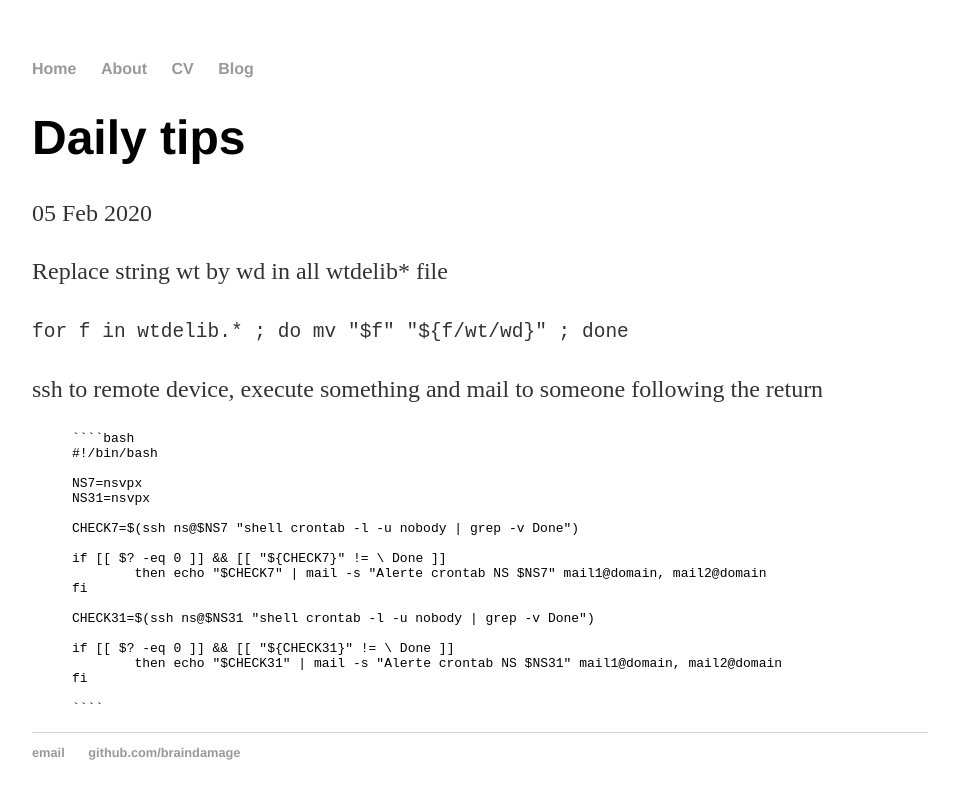
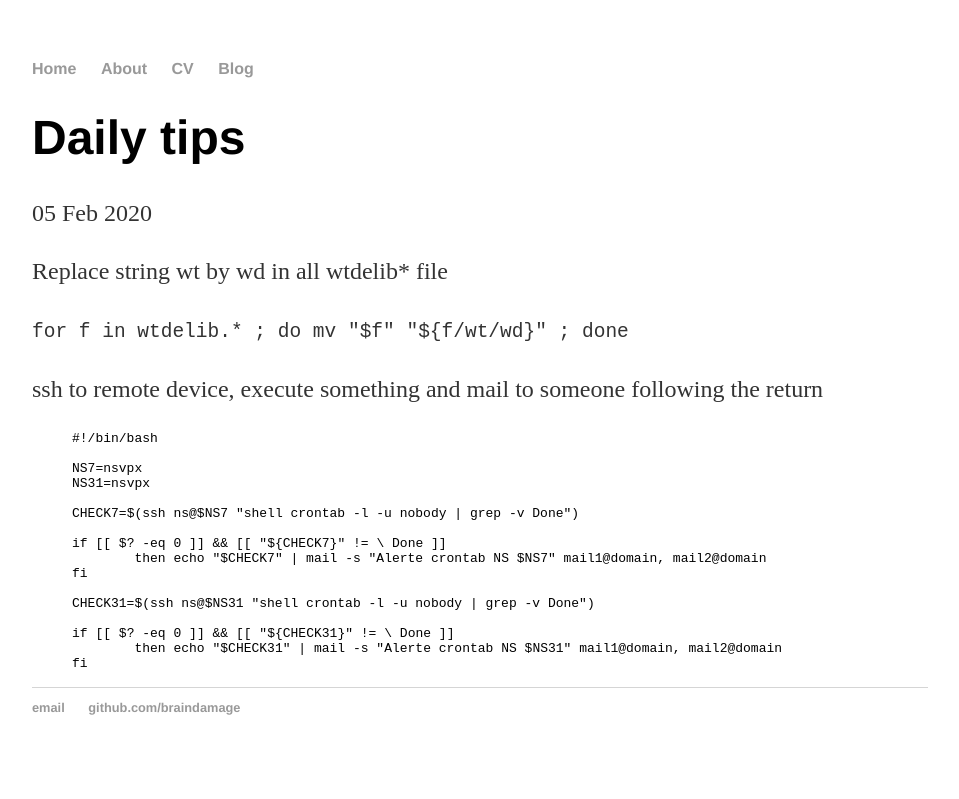
Before and after one commit to pdgaaa/pdgaaa.github.io, a Jekyll site: the page built from _posts/2020-02-05-tips.md, in a window 1280 px wide. Shown: the top 799 px of the page, without its empty margins (160-1119 px from the left). Built offline with Jekyll 4.4.1, drawn with Linux system fonts in a browser that asks for light colours.

Commit message:
Update 2020-02-05-tips.md

`````diff
--- a/_posts/2020-02-05-tips.md
+++ b/_posts/2020-02-05-tips.md
@@ -11,7 +11,6 @@ Replace string wt by wd in all wtdelib* file
 ssh to remote device, execute something and mail to someone following the return
 
 {% highlight bash %}
-````bash
 #!/bin/bash
 
 NS7=nsvpx
@@ -29,5 +28,4 @@
         then echo "$CHECK31" | mail -s "Alerte crontab NS $NS31" mail1@domain, mail2@domain
 fi
 
-````
 {% endhighlight %}
`````
